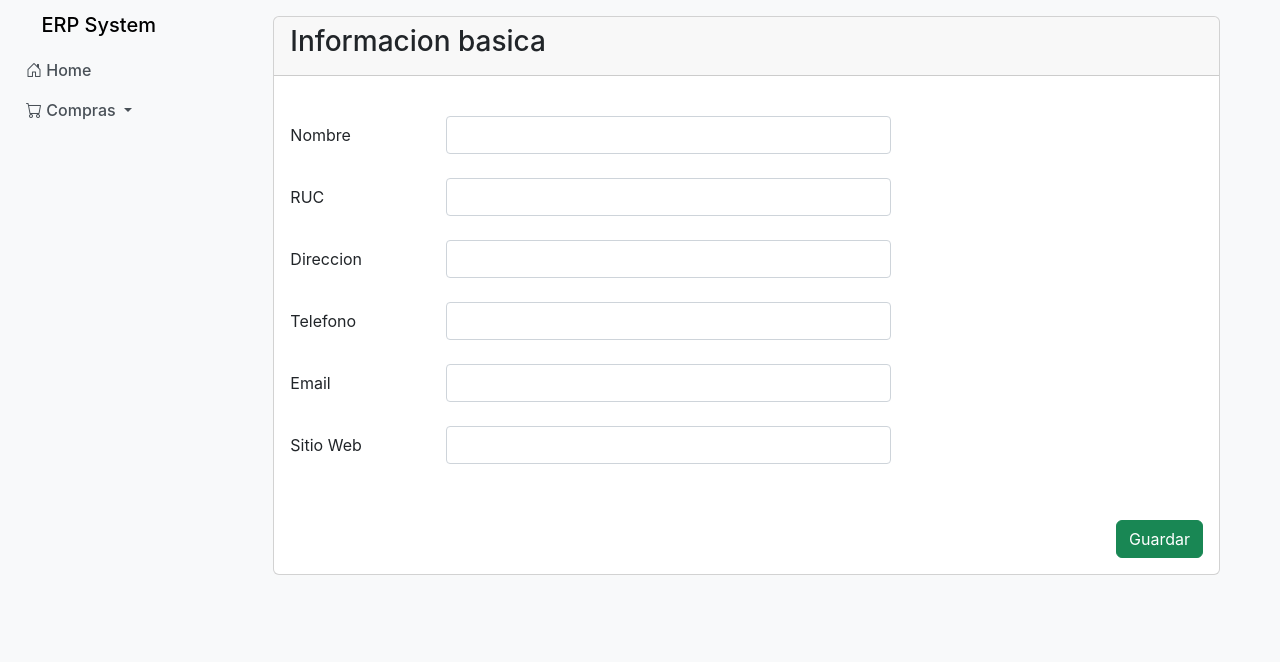
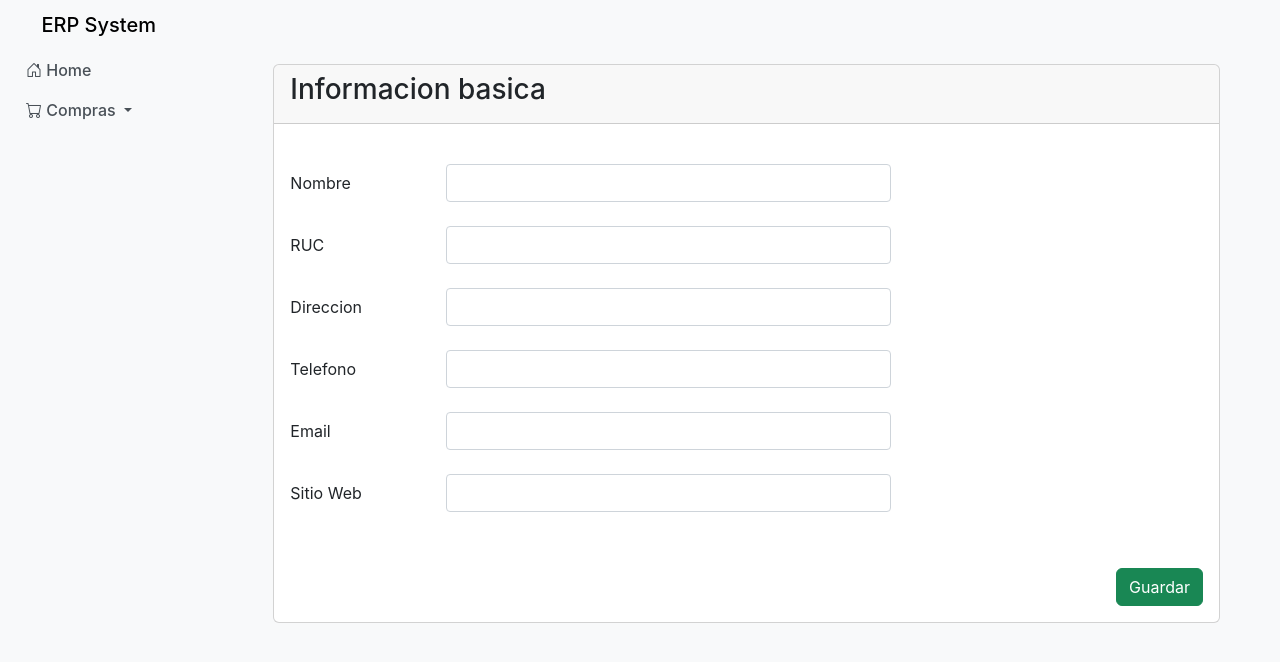
Before and after one commit to jllanosmiranda/erp, a Django app: page /procurement/suppliers/new in a window 1280 px wide. Shown: the top 662 px of the page. Run offline with Django 5.2, Linux system fonts and the light colour scheme.

Commit message:
update supplier form layout: adjust container spacing and center card

```diff
--- a/ERPDjangoProject/procurement/templates/procurement/supplier/new.html
+++ b/ERPDjangoProject/procurement/templates/procurement/supplier/new.html
@@ -5,8 +5,8 @@
 <form method="post">
             {% csrf_token %}
             {{ form.id }}
-<div class="container-sm">
-    <div id='detalles' class="card mb-4">
+<div class="container-sm my-5">
+    <div id='detalles' class="card mb-4 mx-auto">
         <div class="card-header">
             <h3>Informacion basica</h3>
         </div>
```
